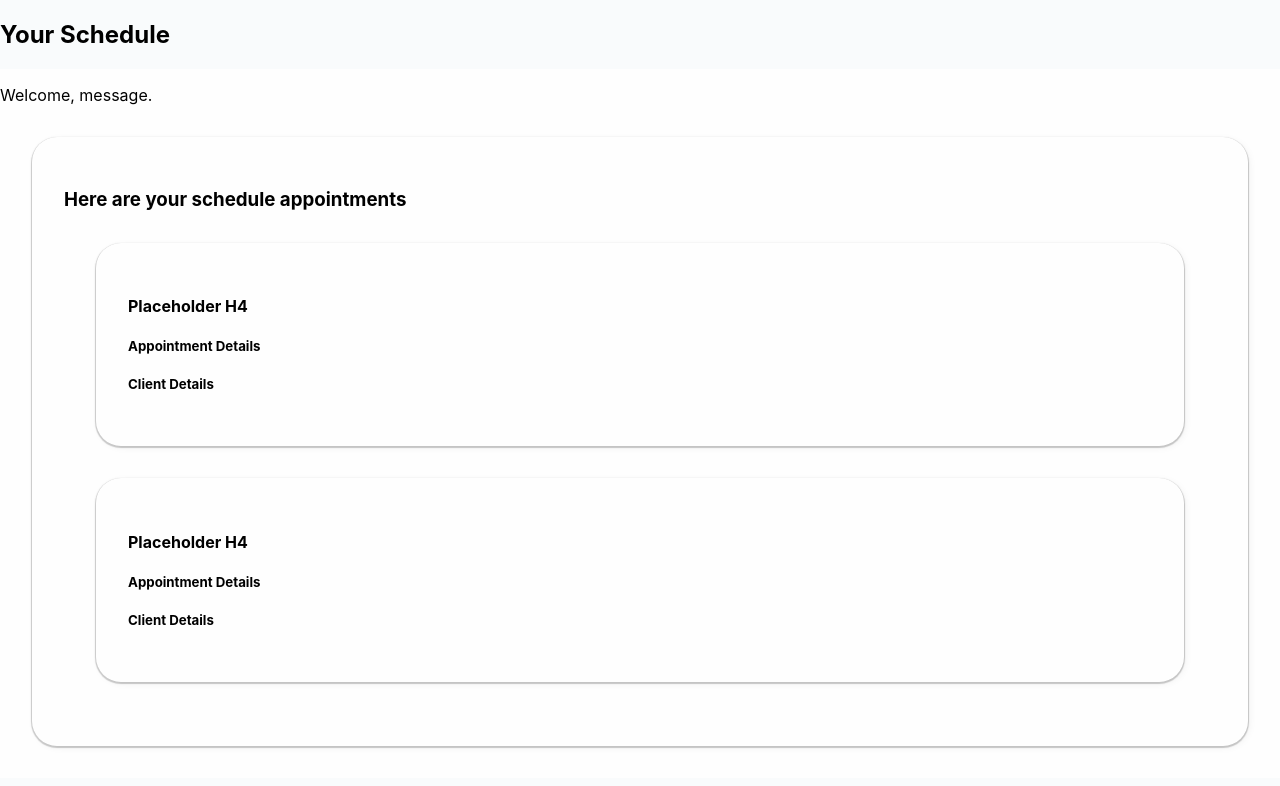
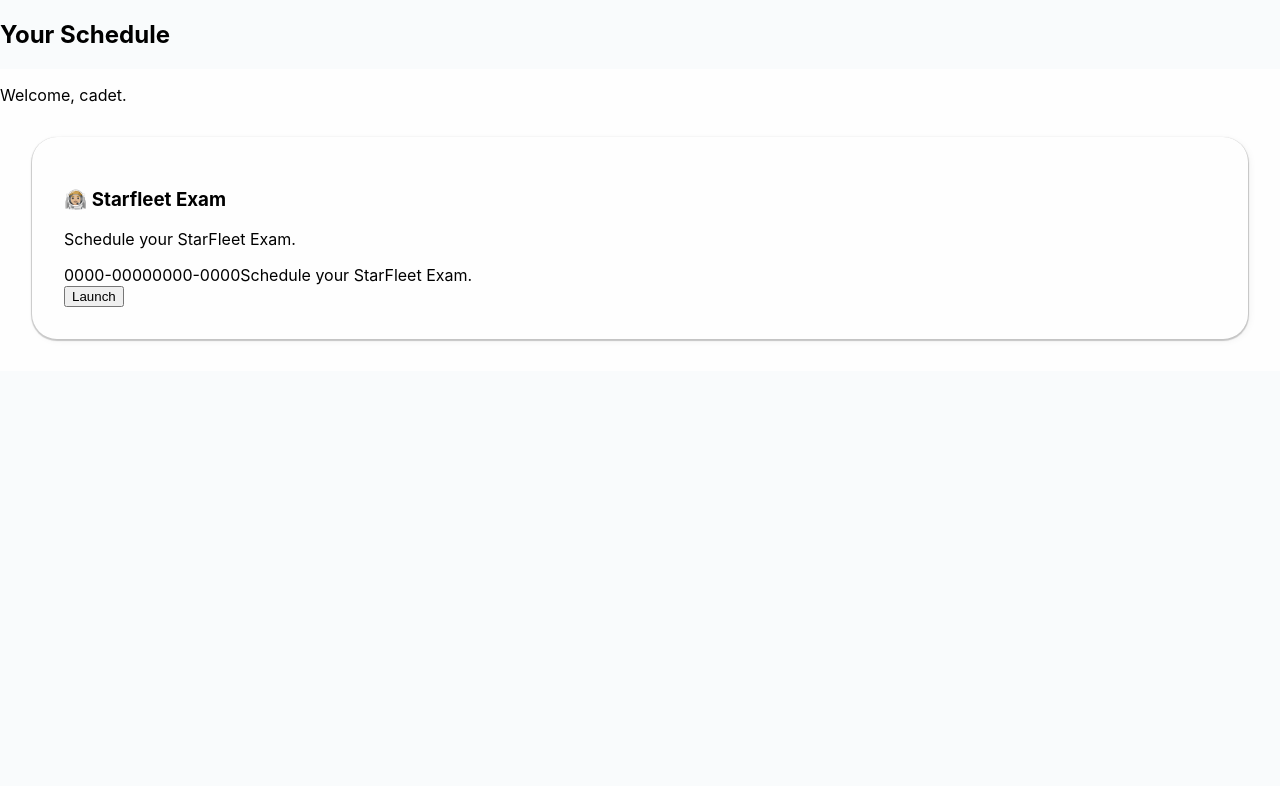
Before and after one commit to ErikPlachta/Calendari, a React (Create React App) app in the folder client/: page / in a window 1280 px wide. Shown: the top 786 px of the page. Built offline with nearby package versions, Linux system fonts and the light colour scheme.

Commit message:
Add working concept of Appointment_Types for a business

```diff
--- a/client/src/assets/json/business.json
+++ b/client/src/assets/json/business.json
@@ -4,6 +4,27 @@
         "name"              :   "Erik's Business Name",
         "brand_name"        :   "Erik's Business Brand Name",
         "configuration"     :   {
+                                    "appointment_types"  : {
+                                        "0000-0000" : {
+                                            "_id"           :   "0000-0000",
+                                            "name"          :   "Starfleet Exam",
+                                            "summary"   :   "Schedule your StarFleet Exam.",
+                                            "description"   :   "Schedule your StarFleet Exam.",
+                                            "date_time"          :   "6 Hours",
+                                            "Details"        :   {
+                                                                    "subject"       : "",
+                                                                    "date"          : "",
+                                                                    "duration"      : "",
+                                                                    "time_Start"    : "",
+                                                                    "timezone"      : "",
+                                                                    "client"        : {
+                                                                                        "name": "",
+                                                                                        "email": "",
+                                                                                        "phone": ""
+                                                                    }
+                                            }
+                                        }
+                                    },
                                     "schedule"  : {
                                         "sunday": {
 
--- a/client/src/pages/Business.js
+++ b/client/src/pages/Business.js
@@ -65,11 +65,8 @@ export default function Business() {
   //TODO:: 04/06/2022 #EP || only return scheduled upcoming by default
 
 
-
-
   //TODO:: 04/05/22 #EP || Onboard Appointment_Types
   const appointment_Type = business.Appointment_Type;
-
 
   //----------------------------------------------------------------------------
   //-- logic
--- a/client/src/pages/Business_id.js
+++ b/client/src/pages/Business_id.js
@@ -38,7 +38,7 @@ export default function Business_id() {
 
   //-- extract business from database based on JWT id
   const business = Businesses[business_id];
-
+  const appointment_types = business.configuration.appointment_types;
 
   //TODO:: 04/05/22 #EP || Build this out
   const approveTimes = dateTimes => {
@@ -53,7 +53,7 @@ export default function Business_id() {
 
         {/* Main Header Section on Business Page */}
         <header className="business">
-          <p>Welcome, message. </p>
+          <p>Welcome, cadet. </p>
         </header>
 
 
@@ -75,56 +75,27 @@ export default function Business_id() {
 
          {/* Build appointment details here. */}
          <section className="containerResults scheduledAppointments">
-          <h3>Here are your schedule appointments</h3>
+            <form className='dayOfWeek'>
+                {Object.keys(appointment_types).map( (appointment_type, index) => (
+                  <div>
+                    <h3>
+                      🧑🏼‍🚀 {capitalizeFirstLetter(appointment_types[appointment_type]['name'])}
+                    </h3>
+                    <p>
+                      {appointment_types[appointment_type]['summary']}
+                    </p>
+                    <span>
+                      {appointment_types[appointment_type]['_id']}
+                      {appointment_types[appointment_type]['_id']}
 
-          <div className='scheduledAppointments'>
+                      {appointment_types[appointment_type]['description']}
 
-            {Object.keys(business.Appointment).map((appointment, index) => (
-              // <h4>{capitalizeFirstLetter(appointment)}</h4>
-              <section className="containerResults scheduledAppointment">
-                <div>
-                  <h4>
-                      Placeholder H4
-                  </h4>
-
-                    {/* on {dateFormat((appointments[appointment]['Details']['date_time']))}
-                    at {dateHourOfDay(appointments[appointment]['Details']['date_time'])}
-                    for {appointments[appointment]['Details']['durations']} */}
-
-                  {/* dateGetMonths,
-                  dateDayOfWeek,
-                  dateHourOfDay, */}
-                  <div>
-                    <h5>Appointment Details</h5>
-                    {/* <ul>
-                      <li>Type: {appointments[appointment]['Details']["type"]}</li>
-                      <li>Subject: {appointments[appointment]['Details']["subject"]}</li>
-                      <li>Summary: {appointments[appointment]['Details']["summary"]}</li>
-                      <li>Date & Time for Host: {dateTimeFullLocal(appointments[appointment]['Details']["date_time"])}</li>
-                      <li>Duration: {appointments[appointment]['Details']["duration"]}</li>
-                      <li>Appointment ID: {appointments[appointment]["_id"]}</li>
-                    </ul> */}
-                  </div>
-
-                  <div>
-                    <h5>Client Details</h5>
-                    {/* <ul>
-                      <li>Name: {appointments[appointment]['Details']['client']['name']}   </li>
-                      <li>Email: {appointments[appointment]['Details']['client']['email']}  </li>
-                      <li>Phone: {appointments[appointment]['Details']['client']['phone']}  </li>
-                      <li>Date & Time for Client: {dateTimeFull(appointments[appointment]['Details']['date_time'])}  </li>
-                      <li>Timezone: {appointments[appointment]['Details']['timezone']}  </li>
-                    </ul> */}
-                  </div>
+                    </span>
                 </div>
-                <div>
-                </div>
-              </section>
-            ))}
-
-
-          </div>
-
+                ))}
+                {/* submit button for times */}
+                <input type='button' value="Launch" onClick={approveTimes}></input>
+            </form>
         </section>
 
 
```
